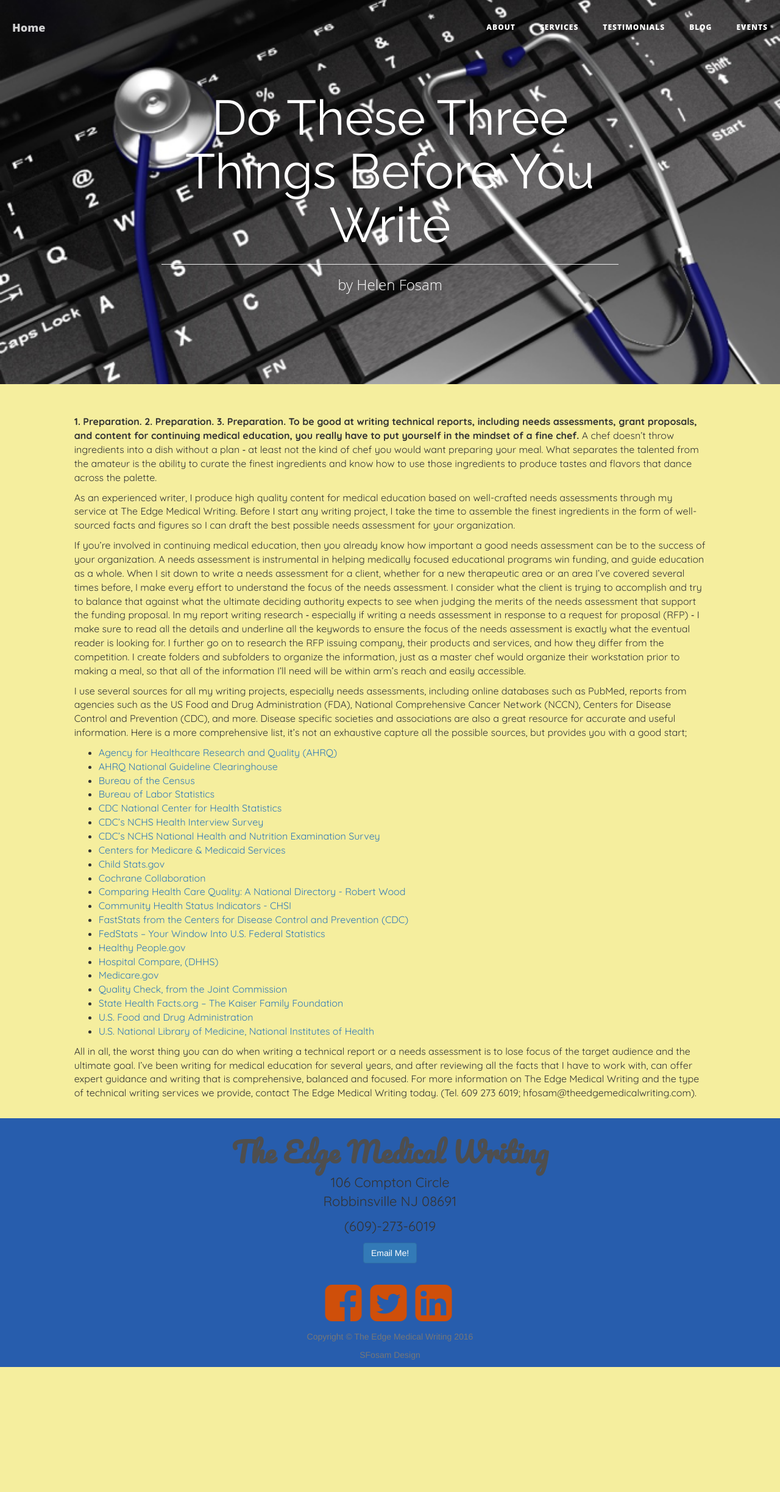
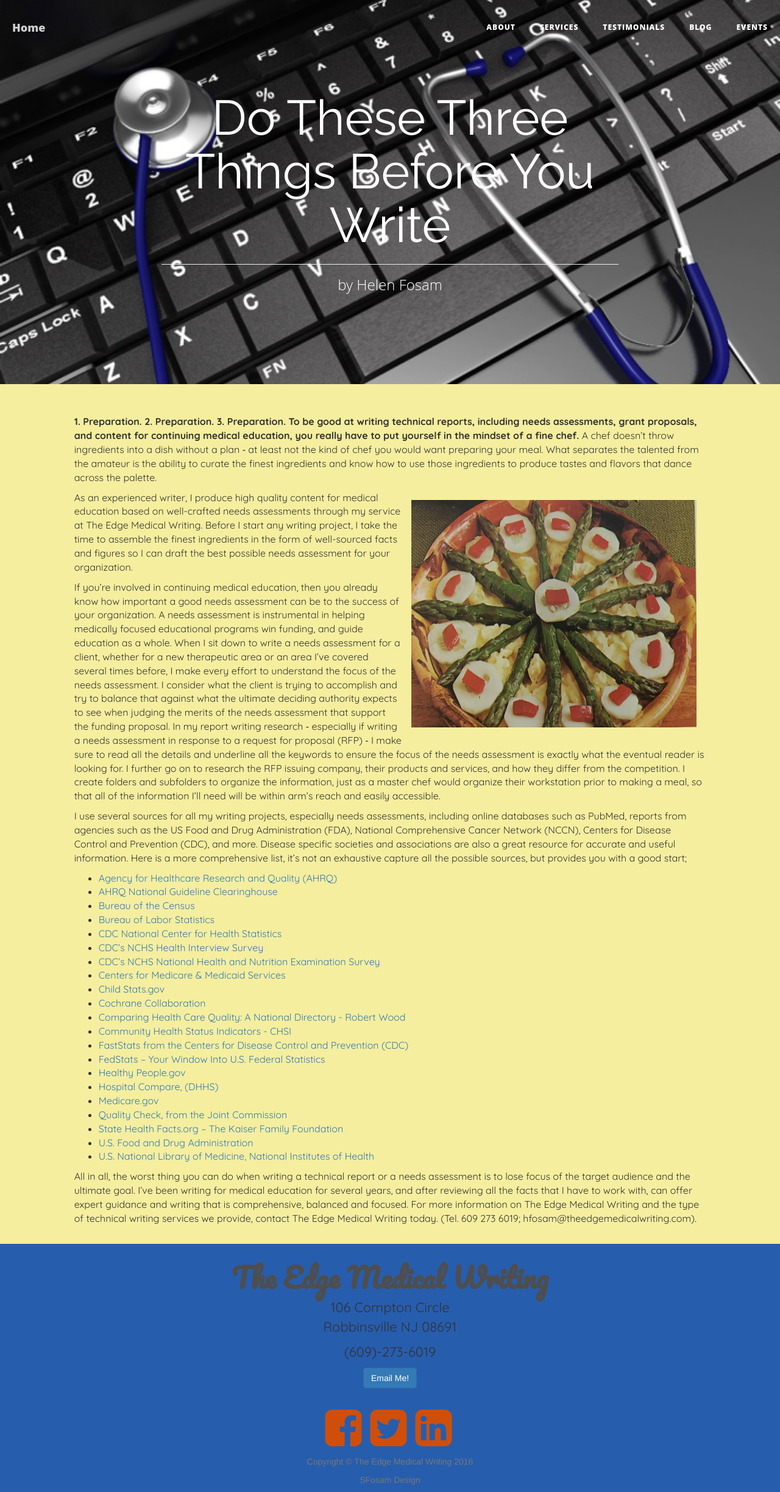
Before and after one commit to saltoriousSIG/theedge, a Jekyll site: the page built from _posts/blogs/2016-07-27-Do-These-Three-Things-Before-You-Write.md, in a window 1280 px wide. Shown: the whole page at 61% size. Built offline with Jekyll 4.4.1, drawn with Linux system fonts in a browser that asks for light colours; before the commit the page ends 2242 px from its top, so only the background shows below that.

Commit message:
Update 2016-07-27-Do-These-Three-Things-Before-You-Write.md

```diff
--- a/_posts/blogs/2016-07-27-Do-These-Three-Things-Before-You-Write.md
+++ b/_posts/blogs/2016-07-27-Do-These-Three-Things-Before-You-Write.md
@@ -7,6 +7,9 @@ date: July 27, 2016
 category: blogs
 ---
 **1. Preparation. 2. Preparation. 3. Preparation. To be good at writing technical reports, including needs assessments, grant proposals, and content for continuing medical education, you really have to put yourself in the mindset of a fine chef.** A chef doesn’t throw ingredients into a dish without a plan ‑ at least not the kind of chef you would want preparing your meal. What separates the talented from the amateur is the ability to curate the finest ingredients and know how to use those ingredients to produce tastes and flavors that dance across the palette.
+
+
+![blog-nigeria-image-1](/assets/img/blog-2-img.png)
 
 As an experienced writer, I produce high quality content for medical education based on well-crafted needs assessments through my service at The Edge Medical Writing. Before I start any writing project, I take the time to assemble the finest ingredients in the form of well-sourced facts and figures so I can draft the best possible needs assessment for your organization.
 
```
